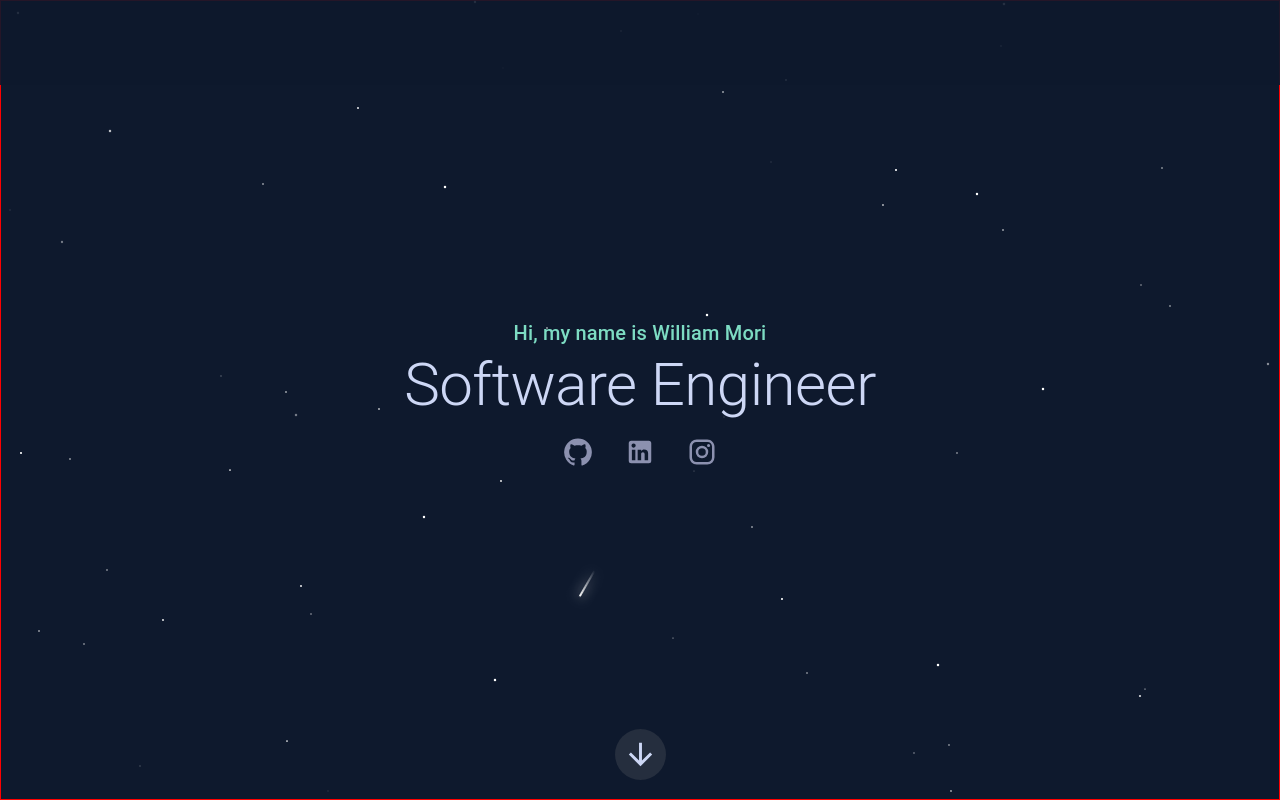
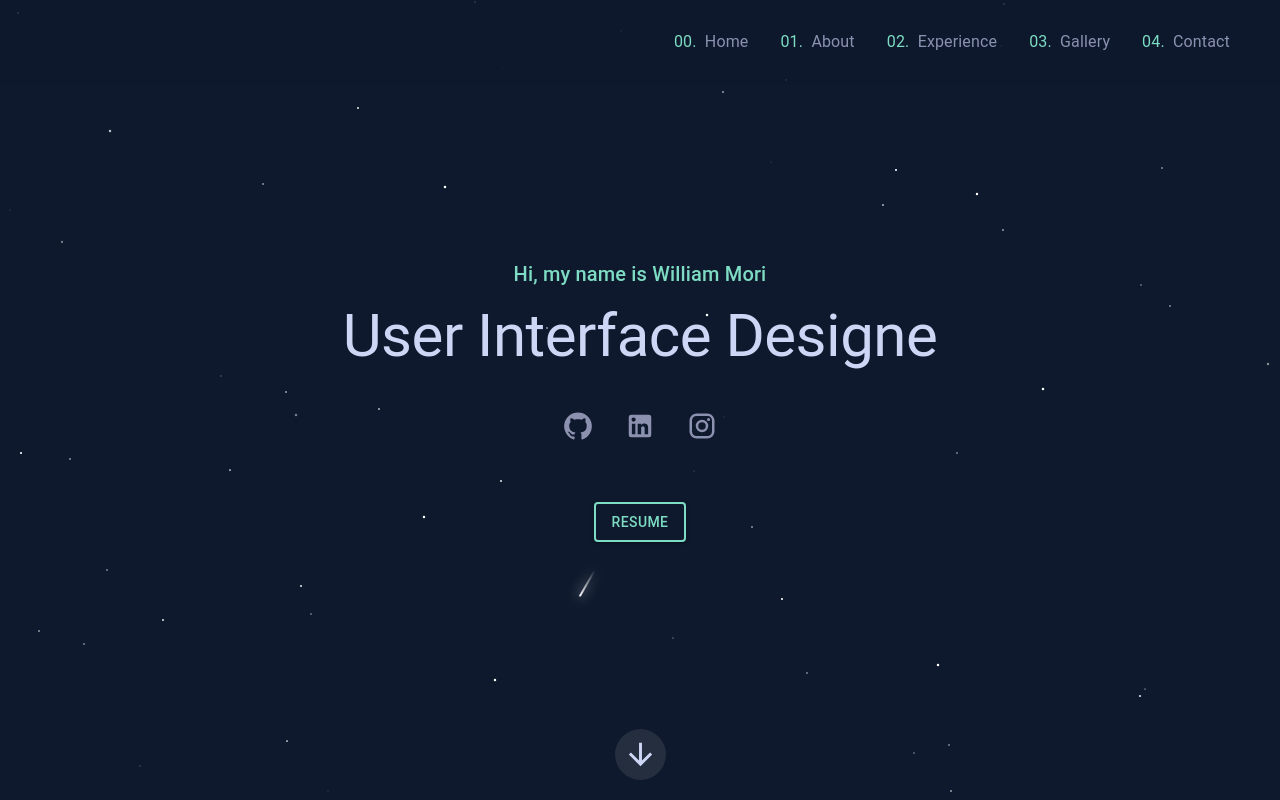
Before and after one commit to willmori/portfolio, a React (Create React App) app in the folder client/: page / in a window 1280 px wide. Shown: the top 800 px of the page. Built offline with nearby package versions, Linux system fonts and the light colour scheme.

Commit message:
Implement typed.js

```diff
--- a/client/package.json
+++ b/client/package.json
@@ -18,6 +18,7 @@
     "react-router-dom": "^6.15.0",
     "react-router-hash-link": "^2.4.3",
     "react-scripts": "5.0.1",
+    "typed.js": "^2.0.16",
     "web-vitals": "^2.1.4"
   },
   "scripts": {
--- /dev/null
+++ b/client/src/Components/TypedOut.css
@@ -0,0 +1,21 @@
+.typed-text {
+    position: relative;
+    display: inline-block; /* Ensure inline behavior */
+}
+
+.typed-text::after {
+    content: "|"; /* The cursor symbol, you can also use a block if preferred */
+    position: absolute;
+    right: '20px';
+    font-weight:100;
+    animation: blink 0.8s infinite;
+}
+
+@keyframes blink {
+    0%, 49% {
+        opacity: 1;
+    }
+    50%, 100% {
+        opacity: 0;
+    }
+}
--- /dev/null
+++ b/client/src/Components/TypedOut.jsx
@@ -0,0 +1,39 @@
+import React, { useEffect, useRef } from 'react';
+import { Typography } from '@mui/material';
+import { useTheme } from '@mui/material';
+import { useMediaQuery } from '@mui/material';
+import Typed from 'typed.js';
+import './TypedOut.css'
+
+function TypedOut() {
+    const theme = useTheme();
+    const typedTargetRef = useRef(null);
+
+    const isMobileScreen = useMediaQuery((theme) => theme.breakpoints.down('xs'));
+    const isTabletScreen = useMediaQuery((theme) => theme.breakpoints.down('md'));
+
+    const currentVariant = isTabletScreen ? (isMobileScreen ? 'h4' : 'h3') : 'h2';
+
+    useEffect(() => {
+        const options = {
+            strings: ["Software Engineer", "User Interface Designer", "React / JavaScript"],
+            typeSpeed: 25,
+            backSpeed: 25,
+            backDelay: 2500,
+            loop: true,
+            showCursor: false
+        };
+
+        // Initialize typed.js on the target element
+        const typed = new Typed(typedTargetRef.current, options);
+
+        // Clean up when the component is unmounted
+        return () => {
+            typed.destroy();
+        };
+    }, [currentVariant]);
+
+    return <div style={{height: isTabletScreen ? (isMobileScreen ? '30px': '50px') : '75px'}}><Typography className="typed-text" variant={currentVariant} style={{color: theme.palette.primary.textContrast, fontWeight: 'normal'}} ref={typedTargetRef}></Typography></div>;
+}
+
+export default TypedOut;
--- a/client/src/Pages/Home.jsx
+++ b/client/src/Pages/Home.jsx
@@ -12,7 +12,8 @@ import ArrowDownwardIcon from '@mui/icons-material/ArrowDownward';
 import { HashLink } from 'react-router-hash-link';
 import { useInView } from 'react-intersection-observer';
 import { useMediaQuery } from '@mui/material';
-import './Home.css'
+import TypedOut from '../Components/TypedOut';
+import './Home.css';
 
 
 const Home = () => {
@@ -28,7 +29,7 @@ const Home = () => {
 
     const [ refArrow, inViewArrow ] = useInView({
         triggerOnce: false, // Trigger only once
-        threshold: 0.8, // Element is considered in view when 50% is visible
+        threshold: 0.9, // Element is considered in view when 50% is visible
       });
 
     useEffect(() => {
@@ -43,10 +44,11 @@ const Home = () => {
         opacity: isVisible ? 1 : 0, // Fade in when isVisible is true, otherwise fade out
         transition: 'opacity 0.5s', // Add a smooth transition effect
         display: 'flex',
-        justifyContent: 'center',
-        alignItems: 'center',
+        justifyContent: 'end',
+        alignItems: 'end',
         position: 'absolute',
-        bottom: '20px'
+        bottom: '20px',
+        height: '300px'
     };
 
     useEffect(() => {
@@ -56,11 +58,11 @@ const Home = () => {
     }, []);
 
     return (
-        <div style={{display: 'flex', justifyContent: 'center', alignItems: 'center', height: '100vh', border: '1px solid red',
+        <div style={{display: 'flex', justifyContent: 'center', alignItems: 'center', height: '100vh',
                     flexDirection: 'column'}}>
-            <Typography variant={isMobileScreen ? "" : "h6"} style={{color: theme.palette.primary.textPrimary}}>Hi, my name is William Mori</Typography>
-            <Typography variant={isTabletScreen ? isMobileScreen ? 'h4' : 'h3' : "h2"} style={{color: theme.palette.primary.textContrast}}>Software Engineer</Typography>
-            <div style={{display: 'flex'}}>
+            <Typography variant={isMobileScreen ? "" : "h6"} style={{color: theme.palette.primary.textPrimary, marginBottom: '10px'}}>Hi, my name is William Mori</Typography>
+            <TypedOut />
+            <div style={{display: 'flex', marginTop: '20px'}}>
                 <Fade in timeout={1500} style={{transitionDelay: '500ms'}}>
                                     <Box m={1}>
                                     <IconButton href='https://github.com/willmori' target={"_blank"} sx={{
@@ -116,6 +118,9 @@ const Home = () => {
                                 </Box>
                         </Fade>
             </div>
+            <Button variant="contained" backgroundColor='transparent' style={{marginTop: '45px', maxWidth: '100px'}} href={Resume} target="_blank">
+                                Resume
+                    </Button>
             <div ref={refArrow} style={arrowStyle}>
                         <Fade in timeout={5000} style={{transitionDelay: '1000ms'}}>
                             <IconButton component={HashLink} to="#aboutme" smooth sx={{backgroundColor: 'rgba(128,128,128,0.2)',transition: 'background-color 0.3s',
```
Also changed, not shown: 1 other file (tests, documents, lock files or other folders).
